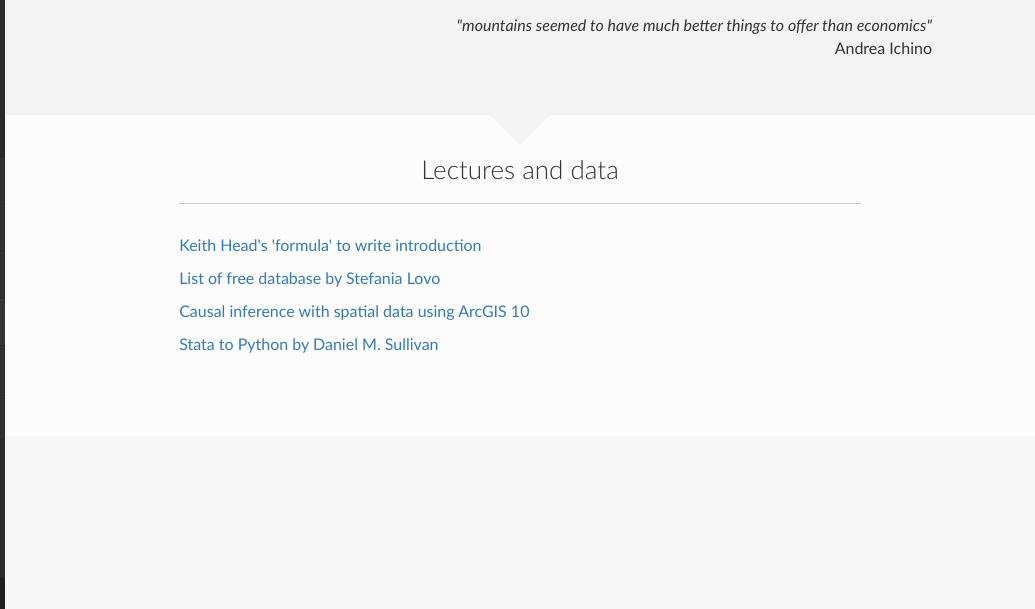
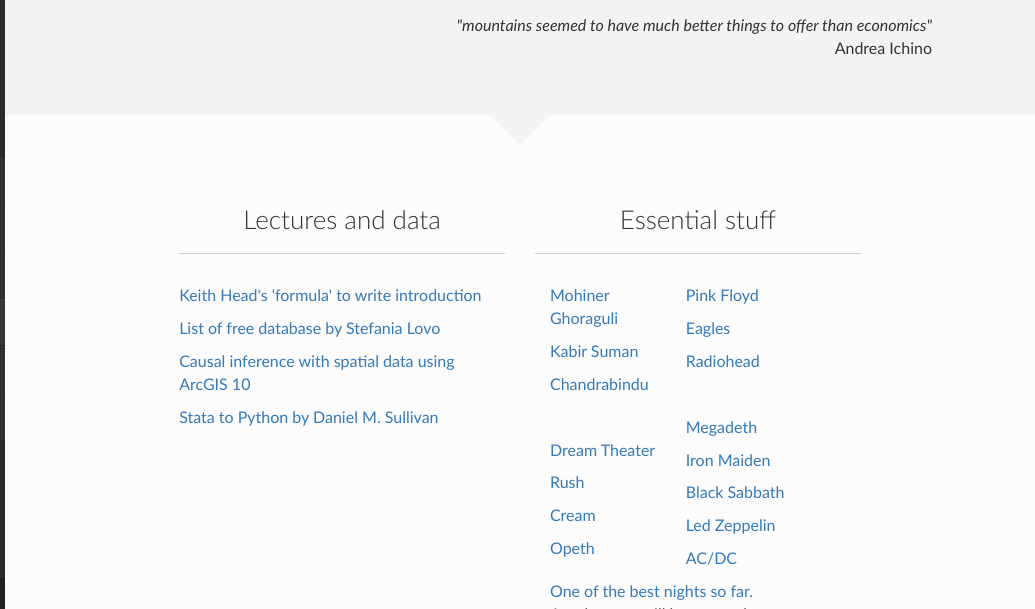
Before and after one commit to rtbrt7/rtbrt7.github.io, a plain HTML site: page misc.html in a window 1280 px wide. Shown: the part 167-776 px from the top of the page, 245-1280 px from the left. Drawn offline with Linux system fonts and the light colour scheme.

Commit message:
Update misc.html

```diff
--- a/misc.html
+++ b/misc.html
@@ -163,12 +163,11 @@
                             </div>
                         </div>
                     </div>
-
-                        <div class="section color-1" id="gallery-large">
+                    <div class="pagecontents">
+                        <div class="section color-1">
                             <div class="section-container">
-
                                 <div class="row">
-                                    <div class="col-md-10 col-md-offset-1">
+                                    <div class="col-md-5 col-md-offset-1">
                                         <div class="title text-center">
                                             <h3>Lectures and data</h3>
                                         </div>
@@ -190,12 +189,98 @@
                                         </p>
 
                                     </div>
+                                    <div class="col-md-5">
+                                        <div class="title text-center">
+                                            <h3>Essential stuff</h3>
+                                        </div>
+                                        <div class="col-md-5">
+                                        <p>
+                                            <span><a href="https://music.youtube.com/channel/UCexF7lGlGmTzDaHEbRBJN_w">Mohiner Ghoraguli</a></span>
+                                        </p>
+
+                                        <p>
+                                            <span><a href="https://music.youtube.com/channel/UCkSnD-7He_eOAk7K3e2GmAw">Kabir Suman</a></span>
+                                        </p>
+
+                                        <p>
+                                            <span><a href="https://music.youtube.com/channel/UCaQIV7y-yyXz9zw91CDp9jw">Chandrabindu</a></span>
+                                        </p>
+
+                                        <p>
+                                            <br>
+                                        </p>
+
+                                        <p>
+                                            <span><a href="https://music.youtube.com/channel/UC_yH_GaGHZk9ewo5ghQA75w">Dream Theater</a></span>
+                                        </p>
+
+                                        <p>
+                                            <span><a href="https://music.youtube.com/channel/UCDCgtKZG6r7C9n87FMxR5ow">Rush</a></span>
+                                        </p>
+
+                                        <p>
+                                            <span><a href="https://music.youtube.com/channel/UC_oKib7DXJ7JE5erWrFUbEQ">Cream</a></span>
+                                        </p>
+
+                                        <p>
+                                            <span><a href="https://music.youtube.com/channel/UCPDNZZQOlPKYnL64i9cCXFA">Opeth</a></span>
+                                        </p>
+
+                                    </div>
+
+                                    <div class="col-md-5">
+
+                                        <p>
+                                            <span><a href="https://music.youtube.com/channel/UCO6LS_5W7vqG9mALDNzSFug">Pink Floyd</a></span>
+                                        </p>
+
+                                        <p>
+                                            <span><a href="https://music.youtube.com/channel/UC49r4GNHHpc-eQ9hmD2Rg6A">Eagles</a></span>
+                                        </p>
+
+                                        <p>
+                                            <span><a href="https://music.youtube.com/channel/UCr_iyUANcn9OX_yy9piYoLw">Radiohead</a></span>
+                                        </p>
+
+                                        <p>
+                                            <br>
+                                        </p>
+
+                                        <p>
+                                            <span><a href="https://music.youtube.com/channel/UCW5bkwocGGoeJjHTJZIEAOw">Megadeth</a></span>
+                                        </p>
+
+                                        <p>
+                                            <span><a href="https://music.youtube.com/channel/UC0zbzp6x7zR8u0LhanNWFyw">Iron Maiden</a></span>
+                                        </p>
+
+                                        <p>
+                                            <span><a href="hhttps://music.youtube.com/channel/UCLCELUuoHbkUxZ9EMHTYebg">Black Sabbath</a></span>
+                                        </p>
+
+                                        <p>
+                                            <span><a href="https://music.youtube.com/channel/UCYtap7ujIPaxTS2iCDoMi3g">Led Zeppelin</a></span>
+                                        </p>
+
+                                        <p>
+                                            <span><a href="https://music.youtube.com/channel/UCVm4YdI3hobkwsHTTOMVJKg">AC/DC</a></span>
+                                        </p>
+                                    </div>
+                                        <div class="col-md-10">
+
+                                        <p>
+                                            <span><a href="https://youtu.be/lXJy_qTvqpk">One of the best nights so far.</a></span> Another one will be to watch Juventus lift the Champions League.
+                                        </p>
+
+                                    </div>
+
+                                    </div>
                                 </div>
 
                             </div>
                         </div>
                     </div>
-
+                    </div>
                 </div>
 
             </div>
```
